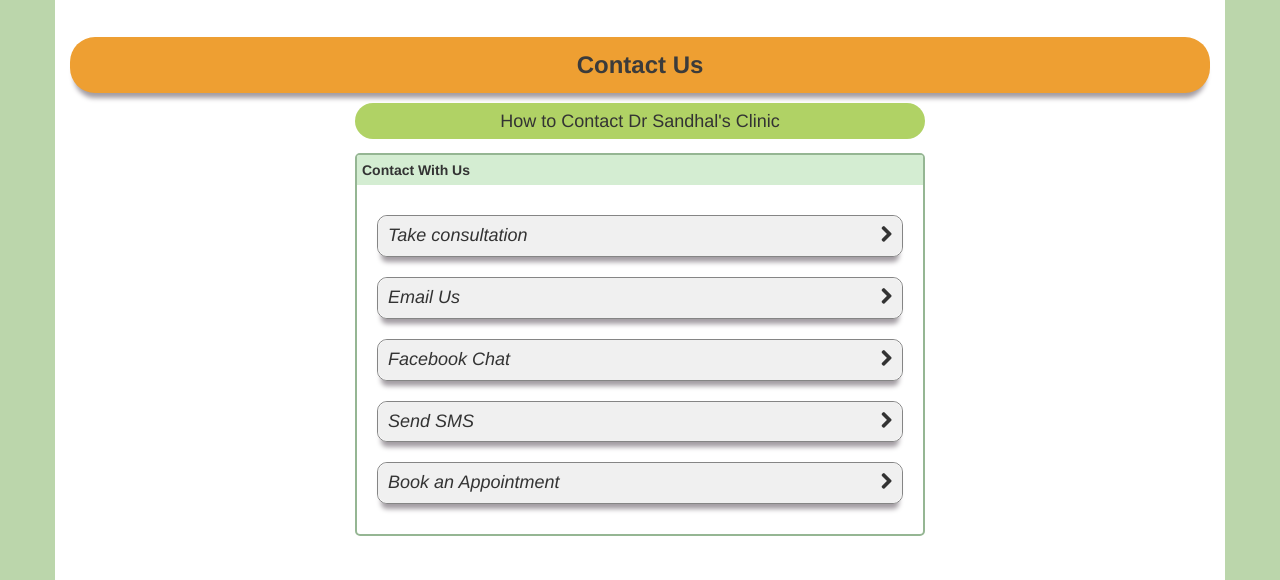
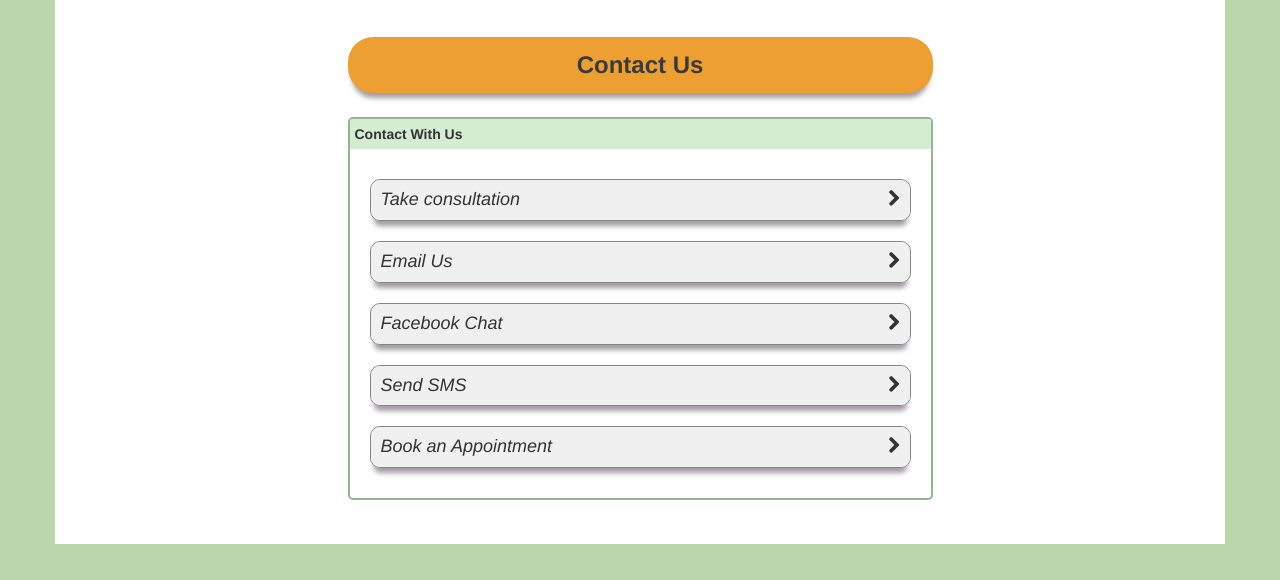
Before and after one commit to NeerajKaplas/sandhalclinic, a website: page app/index.html at #/contactUs in a window 1280 px wide. Shown: the part 337-917 px from the top of the page. After the commit the page ends 881 px from the top, so only its background shows below. Drawn offline with Linux system fonts and the light colour scheme; files that its build step writes are made by us from their sources; files whose address does not match are found by name.

Commit message:
minor changes

```diff
--- a/app/partials/contactUs.html
+++ b/app/partials/contactUs.html
@@ -1,8 +1,9 @@
 <div class="container">
-	<h3 class="text-center partialPageHeader">Contact Us</h3>
-	<div style="width:50%;margin:auto">
-		<h4 class="text-center howToHeader"> How to Contact Dr Sandhal's Clinic</h4>
-		<div class="accordion_container" >
+	<div class="row">
+		<h3 class="text-center partialPageHeader col-xs-10 col-xs-offset-1 col-sm-6 col-sm-offset-3">Contact Us</h3>
+	</div>
+	<div class="row">
+		<div class="accordion_container col-xs-10 col-xs-offset-1 col-sm-6 col-sm-offset-3" >
 			<div class="accordion_heading">
 				Contact With Us
 			</div>
```
